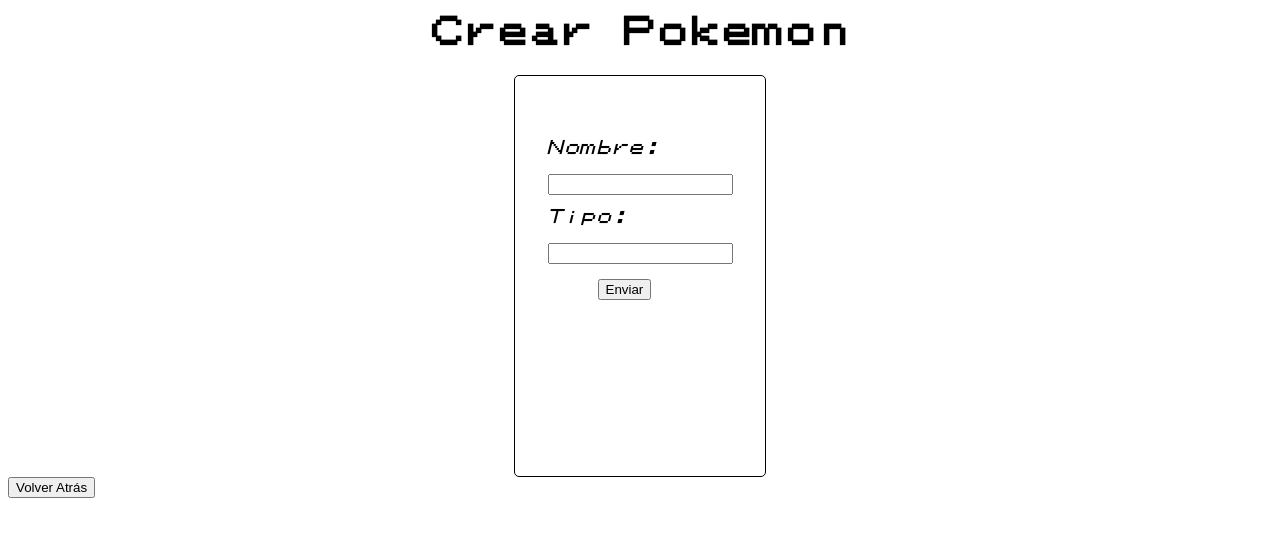
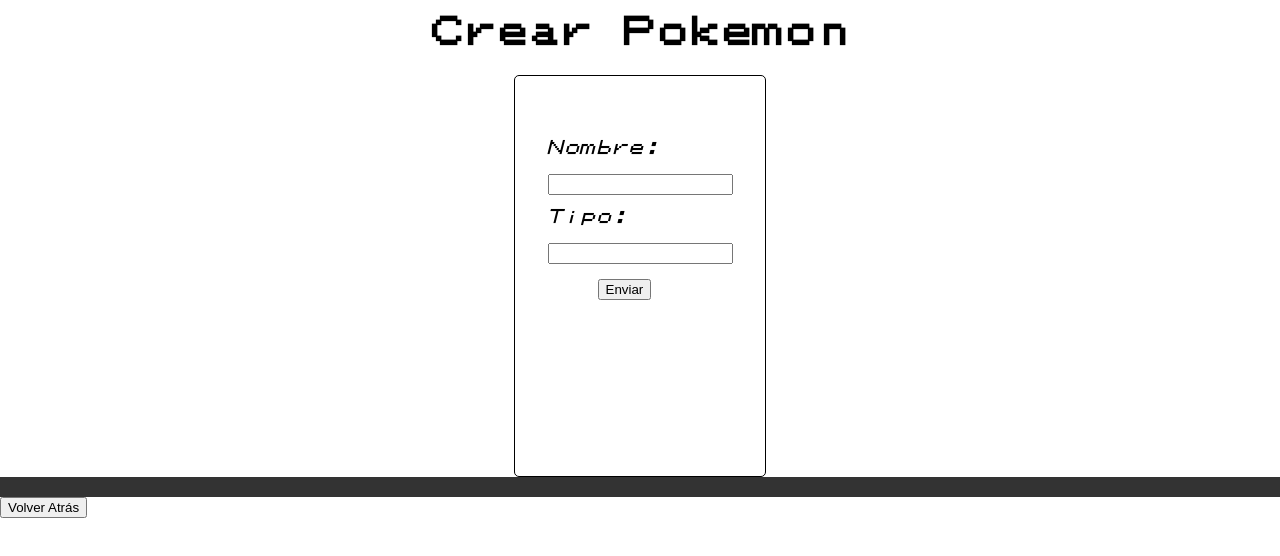
Before and after one commit to Luis0sorio/Pokedex-Pokemon, a plain HTML site: page src/pages/agregar.html in a window 1280 px wide. Drawn offline with Linux system fonts and the light colour scheme.

Commit message:
estilos 2

```diff
--- a/src/css/main.css
+++ b/src/css/main.css
@@ -99,7 +99,7 @@ body {
     align-items: center;
     justify-content: center;
     z-index: 2;
-    border: 10px solid #F2CB05; #3658BF;
+    border: 10px solid #F2CB05;
   }
 
   .reverso {
@@ -117,7 +117,7 @@ body {
     align-items: center;
     justify-content: center;
     z-index: 1;
-    border: 10px solid #3658BF; #3F61A6;
+    border: 10px solid #3658BF;
   }
 
   .carta:hover .carta-inner {
@@ -152,7 +152,6 @@ body {
     cursor: pointer;
   }
   #papelera button i {
-    background-color: ;
     border-radius: 3px;
     padding: 2px;
     font-size: 22px;
--- a/src/css/style2.css
+++ b/src/css/style2.css
@@ -2,6 +2,12 @@
     font-family: "PokemonGB";
     src: url(../fonts/PokemonGb-RAeo.ttf) format("truetype");
   }
+
+body {
+    margin: 0;
+    padding: 0;
+    height: 100%;
+}
 
 h1 {
     font-family: "PokemonGB";
@@ -28,3 +34,10 @@ p {
     font-family: "PokemonGB";
     font-style: oblique;
 }
+
+footer {
+    background-color: #333;
+    color: white;
+    text-align: center;
+    padding: 10px;
+    }
--- a/src/pages/agregar.html
+++ b/src/pages/agregar.html
@@ -10,7 +10,8 @@
      </header>
     <main>
     </main>
-
+    <footer>
+    </footer>
     <script src="../js/aniadirPok.js"></script>
 </body>
 </html>
```
Also changed, not shown: 1 other file.
